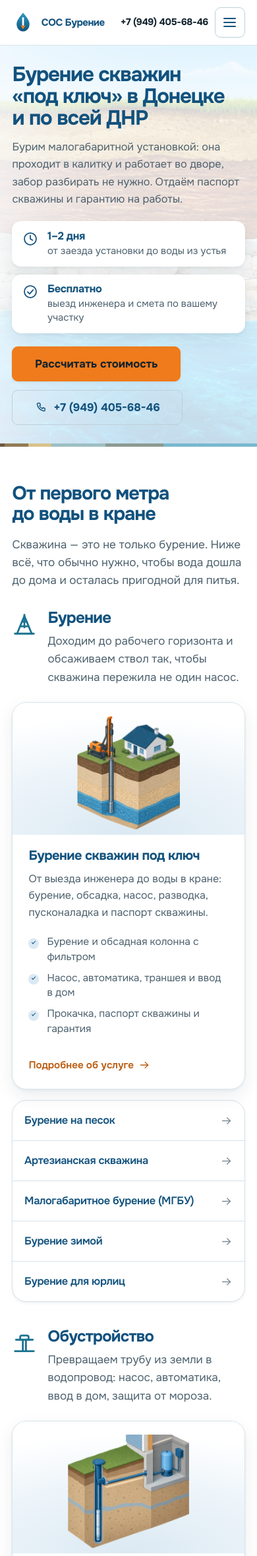
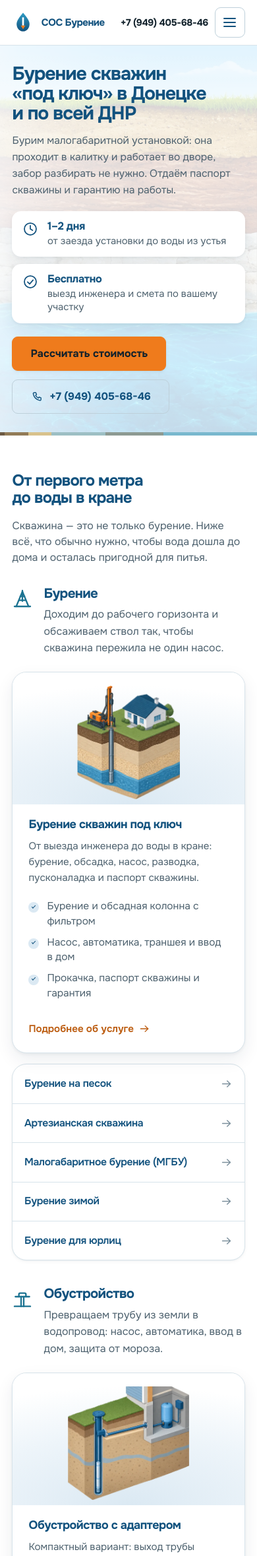
Before and after one commit to Kostia8262/burenie, a PHP site: page / in a window 390 px wide. Shown: the top 2358 px of the page at 66% size. Run offline with PHP 8.4, Linux system fonts and the light colour scheme.

Commit message:
fix: на телефоне кегль стал спокойнее
На 375 px базовый текст был 17 px, заголовки секций 28-31 px: строка
держала около 30 символов, до второго абзаца приходилось листать.
Базовый текст 16 px, минимумы clamp у заголовков ниже, мелкие детали
подтянуты следом. Поля ввода остались 16 px - ниже iOS зумит форму.
Планшет и десктоп не затронуты: на 768 и 1440 размеры прежние.

Co-Authored-By: Claude Opus 5 <noreply@anthropic.com>

```diff
--- a/site/assets/css/main.css
+++ b/site/assets/css/main.css
@@ -178,17 +178,17 @@ h4 {
 }
 
 .d1 {
-  font-size: clamp(2.1rem, 4.2vw, 3.5rem);
+  font-size: clamp(1.75rem, 4.2vw, 3.5rem);
   letter-spacing: -0.038em;
 }
 
 .d2 {
-  font-size: clamp(1.8rem, 3.6vw, 3rem);
+  font-size: clamp(1.5rem, 3.6vw, 3rem);
   letter-spacing: -0.035em;
 }
 
 .d3 {
-  font-size: clamp(1.35rem, 2vw, 1.75rem);
+  font-size: clamp(1.18rem, 2vw, 1.75rem);
   line-height: 1.14;
 }
 
@@ -983,7 +983,7 @@ p {
   }
 
   .hero h1 {
-    font-size: 1.95rem;
+    font-size: 1.78rem;
   }
 
   .hero__slogan {
@@ -992,7 +992,7 @@ p {
 
   .hero__lead {
     margin-top: 0.85rem;
-    font-size: 1.02rem;
+    font-size: 0.98rem;
   }
 
   .badges {
@@ -1162,7 +1162,7 @@ p {
 }
 
 .dir__head h2 {
-  font-size: clamp(1.5rem, 2.4vw, 2rem);
+  font-size: clamp(1.36rem, 2.4vw, 2rem);
 }
 
 .dir__head p {
@@ -1229,7 +1229,7 @@ p {
 }
 
 .feat h3 {
-  font-size: clamp(1.25rem, 1.9vw, 1.5rem);
+  font-size: clamp(1.2rem, 1.9vw, 1.5rem);
   letter-spacing: -0.028em;
 }
 
@@ -1957,7 +1957,7 @@ p {
 
 .form-card h2,
 .form-card h3 {
-  font-size: clamp(1.25rem, 1.9vw, 1.5rem);
+  font-size: clamp(1.2rem, 1.9vw, 1.5rem);
   margin-bottom: 0.5rem;
 }
 
@@ -2450,7 +2450,7 @@ p {
 .cta h2 {
   color: #fff;
   max-width: 22ch;
-  font-size: clamp(1.7rem, 3vw, 2.5rem);
+  font-size: clamp(1.45rem, 3vw, 2.5rem);
 }
 
 .cta__in {
@@ -2877,3 +2877,81 @@ p {
   margin: 0;
   color: var(--ink);
 }
+
+/* ===================== телефон: тише кегль =====================
+   На 375 px базовый текст 17 px и подзаголовки 24–31 px заполняли экран
+   целиком: строка держала 30 символов, до второго абзаца приходилось
+   листать. Уменьшаем кегль и сопутствующие детали, пропорции сохраняем.
+   Поля ввода не трогаем — ниже 16 px iOS зумит форму при фокусе. */
+@media (max-width: 619.98px) {
+  body {
+    font-size: 1rem;
+    line-height: 1.58;
+  }
+
+  .lead {
+    font-size: 1rem;
+    line-height: 1.5;
+  }
+
+  .h-minor {
+    font-size: 1.05rem;
+    margin-bottom: 1.15rem;
+  }
+
+  h3.card-t,
+  .post h2,
+  .post h3 {
+    font-size: 1.05rem;
+  }
+
+  .feat p,
+  .steps p {
+    font-size: 0.95rem;
+  }
+
+  .steps h3 {
+    font-size: 1.01rem;
+  }
+
+  .prose h3 {
+    font-size: 1.08rem;
+  }
+
+  .faq summary {
+    font-size: 0.99rem;
+    padding: 1rem 3rem 1rem 1.15rem;
+  }
+
+  .row b {
+    font-size: 0.98rem;
+  }
+
+  .corex__name {
+    font-size: 0.97rem;
+  }
+
+  .btn--lg {
+    font-size: 1rem;
+    padding: 1rem 1.7rem;
+  }
+
+  .ftr__tel {
+    font-size: 1.14rem;
+  }
+
+  .dir__head h2 {
+    font-size: 1.28rem;
+  }
+
+  .feat h3,
+  .form-card h2,
+  .form-card h3 {
+    font-size: 1.12rem;
+  }
+
+  .ico--lg {
+    width: 32px;
+    height: 32px;
+  }
+}
```
